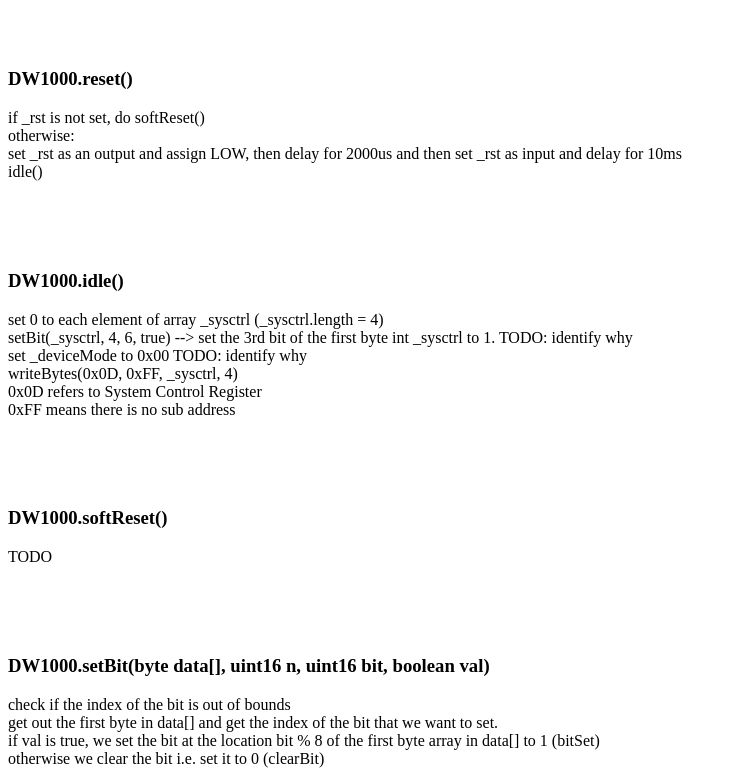
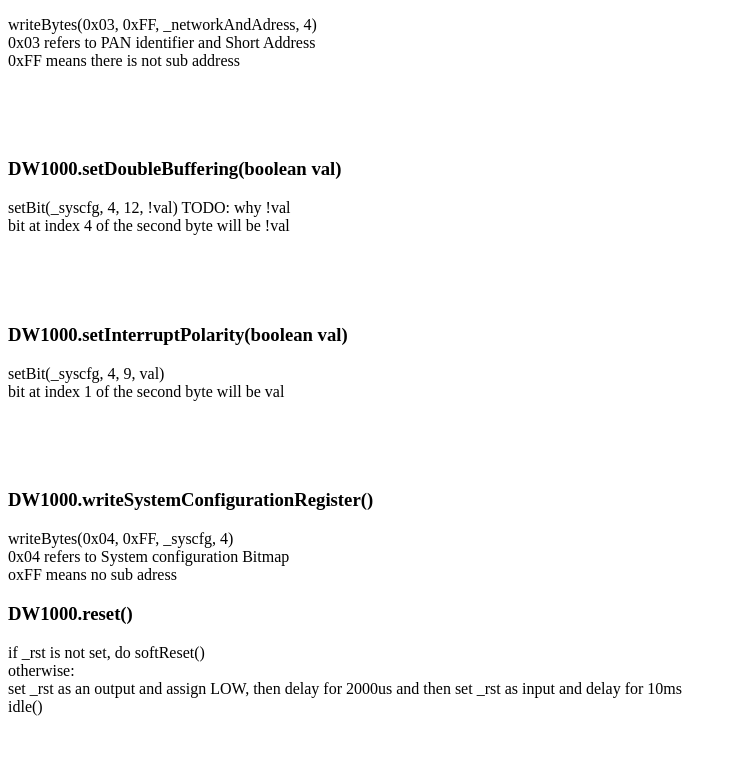
Before and after one commit to oroibala/yryskeldicom, a website: page public/dwLibrary.html in a window 1280 px wide. Shown: the part 1644-2425 px from the top of the page, without its empty margins (0-737 px from the left). Drawn offline with Linux system fonts and the light colour scheme.

Commit message:
update all

```diff
--- a/public/dwLibrary.html
+++ b/public/dwLibrary.html
@@ -10,6 +10,8 @@
         Decawave Library usage tutorial
     </h1>
     <br><br><br>
+
+
 
     <hr>
     <h3>
@@ -34,6 +36,9 @@
         <br><br><br>
 
 
+
+
+
     <h3>
         DW1000.select(ss)
     </h3>
@@ -46,9 +51,21 @@
             <br>
             reset()
             <br>
+            writeValueToBytes
+            <br>
+            writeNetworkIdAndDeviceAddress
+            <br>
+            set all the bytes of _syscfg to 0
+            <br>
+            set the 5th bit of the second byte in _syscfg to 1
+            <br>
+            set the second bit of the second byte in _syscfg to 1
+
 
         </p>
     <br><br><br>
+
+
 
 
 
@@ -80,6 +97,8 @@
         <br><br><br>
 
 
+
+
     <h3>
         DW1000.readBytes(byte cmd, uint16 offset, byte[] data, uint16 n)
     </h3>
@@ -88,6 +107,9 @@
             <br>
         </p>
         <br><br><br>
+
+
+
 
 
     <h3>
@@ -101,6 +123,9 @@
         <br><br><br>
 
 
+
+
+
     <h3>
         DW1000.writeValueToBytes(byte data[], int32 val, uint16 n)
     </h3>
@@ -108,6 +133,8 @@
             fill in data[] with val shifted right and some operations applied TODO: find out later
         </p>
         <br><br><br>
+
+
 
     <h3>
         DW1000.writeNetworkIdAndDeviceAddress()
@@ -122,6 +149,47 @@
         <br><br><br>
 
 
+
+
+    <h3>
+        DW1000.setDoubleBuffering(boolean val)
+    </h3>
+        <p>
+            setBit(_syscfg, 4, 12, !val)  TODO: why !val
+            <br>
+            bit at index 4 of the second byte will be !val
+        </p>
+        <br><br><br>
+
+
+
+
+
+
+    <h3>
+        DW1000.setInterruptPolarity(boolean val)
+    </h3>
+        <p>
+            setBit(_syscfg, 4, 9, val)
+            <br>
+            bit at index 1 of the second byte will be val
+        </p>
+        <br><br><br>
+
+
+
+
+    <h3>
+        DW1000.writeSystemConfigurationRegister()
+    </h3>
+        <p>
+            writeBytes(0x04, 0xFF, _syscfg, 4)
+            <br>
+            0x04 refers to System configuration Bitmap
+            <br>
+            oxFF means no sub adress
+        </p>
+
     <h3>
         DW1000.reset()
     </h3>
@@ -135,6 +203,11 @@
             idle()
         </p>
         <br><br><br>
+
+
+
+
+
 
     <h3>
         DW1000.idle()
@@ -156,6 +229,8 @@
         <br><br><br>
 
 
+
+
     <h3>
         DW1000.softReset()
     </h3>
@@ -163,6 +238,9 @@
             TODO
         </p>
         <br><br><br>
+
+
+
 
     <h3>
         DW1000.setBit(byte data[], uint16 n, uint16 bit, boolean val)
```
Lines whose indentation alone changed are shown as unchanged.
